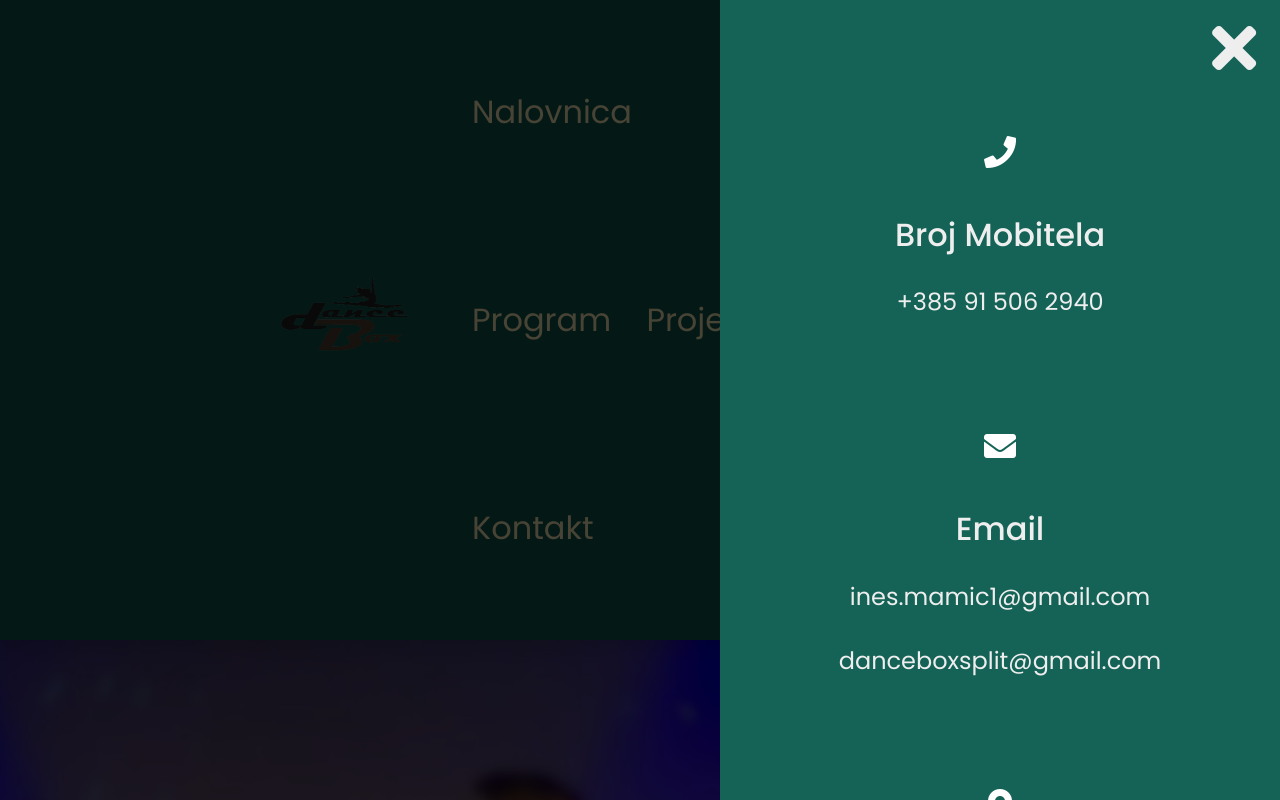
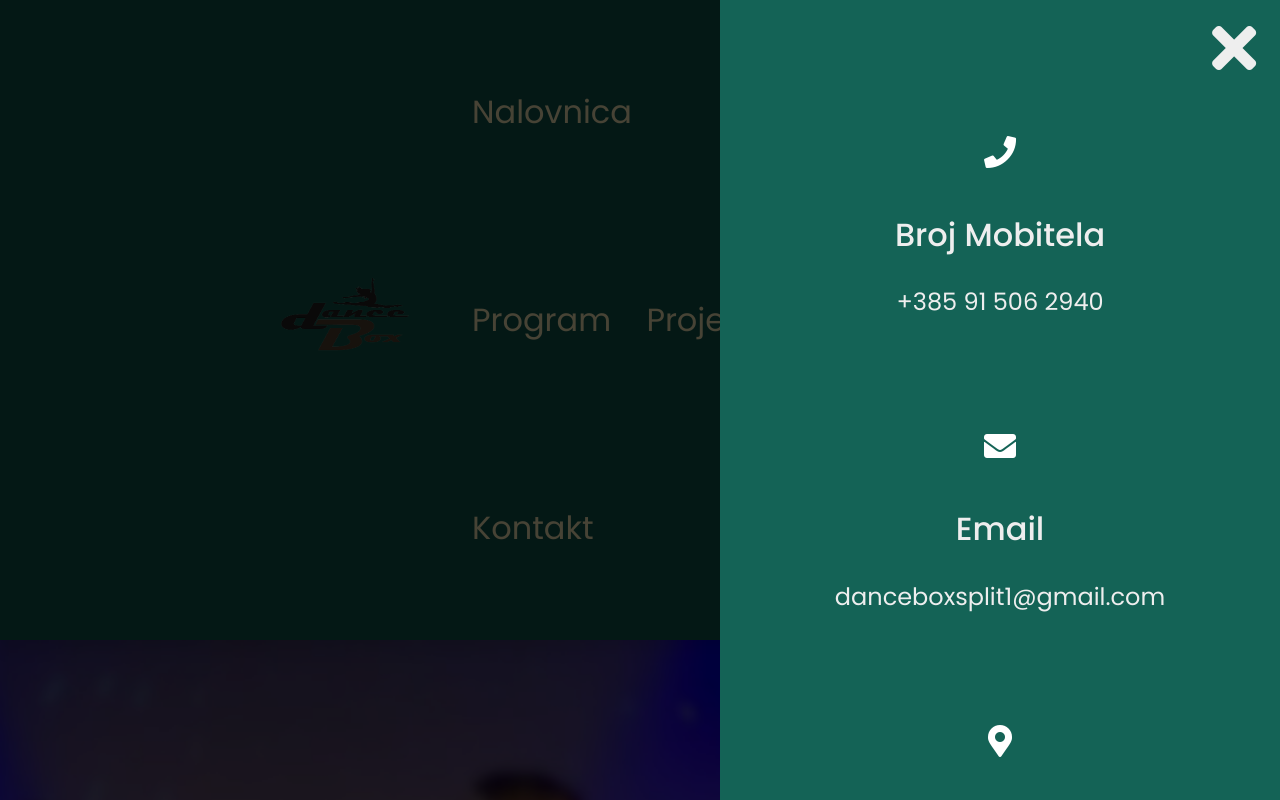
Before and after one commit to BrunaMamic/dancebox, a Next.js app: page / in a window 1280 px wide. Both pictures are taken after a click on the element 984 px from the left and 320 px from the top of the page. Shown: the top 800 px of the page. Built offline with nearby package versions, Linux system fonts and the light colour scheme.

Commit message:
fix style, fix content

```diff
--- a/components/contactSidebar/index.tsx
+++ b/components/contactSidebar/index.tsx
@@ -16,8 +16,7 @@ const ContactSidebar = ({ setContactSideBarOpen }: any) => {
       <div className="info">
         <i className="fas fa-envelope"></i>
         <h3>Email</h3>
-        <p>ines.mamic1@gmail.com</p>
-        <p>danceboxsplit@gmail.com</p>
+        <p>danceboxsplit1@gmail.com</p>
       </div>
 
       <div className="info">
--- a/components/footer/index.tsx
+++ b/components/footer/index.tsx
@@ -10,7 +10,7 @@ const Footer = () => {
           <br />
           Trodhemska 10, 21000 Split
           <br />
-          danceboxsplit@gmail.com
+          danceboxsplit1@gmail.com
         </p>
       </div>
       <div className="social-container">
--- a/components/header/index.tsx
+++ b/components/header/index.tsx
@@ -32,15 +32,7 @@ const Header = ({ setContactSideBarOpen, contactSideBarOpen }: any) => {
         <div id="search-btn" className="fas fa-search"></div>
       </div>
 
-      <form action="" className="search-form">
-        <input
-          type="search"
-          name=""
-          placeholder="search here..."
-          id="search-box"
-        />
-        <label htmlFor="search-box" className="fas fa-search"></label>
-      </form>
+
     </header>
   );
 };
--- a/components/projects/index.tsx
+++ b/components/projects/index.tsx
@@ -50,7 +50,7 @@ const Projects = () => {
           </div>
           <div className="content">
             <div className="info">
-              <h3>Šibenski festival</h3>
+              <h3>Šibenski plesni festival</h3>
               <p>
                 Čestitke svim našim voditeljima i plesačima koji su uložili
                 izniman trud i energiju kako bi ova godina bila uspješna...
--- a/styles/index.css
+++ b/styles/index.css
@@ -423,7 +423,6 @@ h3 span {
 .services .box-container .box h3 {
   font-size: 1.9rem;
   color: rgb(170, 126, 126);
-  text-transform: capitalize;
   padding: 1rem 1rem;
   /*font-family: cursive;*/
 }
@@ -495,7 +494,7 @@ h3 span {
 .projects .box-container .box .content .info h3 {
   font-size: 1.7rem;
   color: #0d4138;
-  text-transform: capitalize;
+
 }
 
 .projects .box-container .box .content .info p {
@@ -563,12 +562,10 @@ h3 span {
 
 .voditelji .box-container .box .content .info h3 {
   font-size: 2.5rem;
-  text-transform: capitalize;
 }
 
 .voditelji .box-container .box .content .info .caption {
   font-size: 1.5rem;
-  text-transform: capitalize;
 }
 
 .contact {
```
